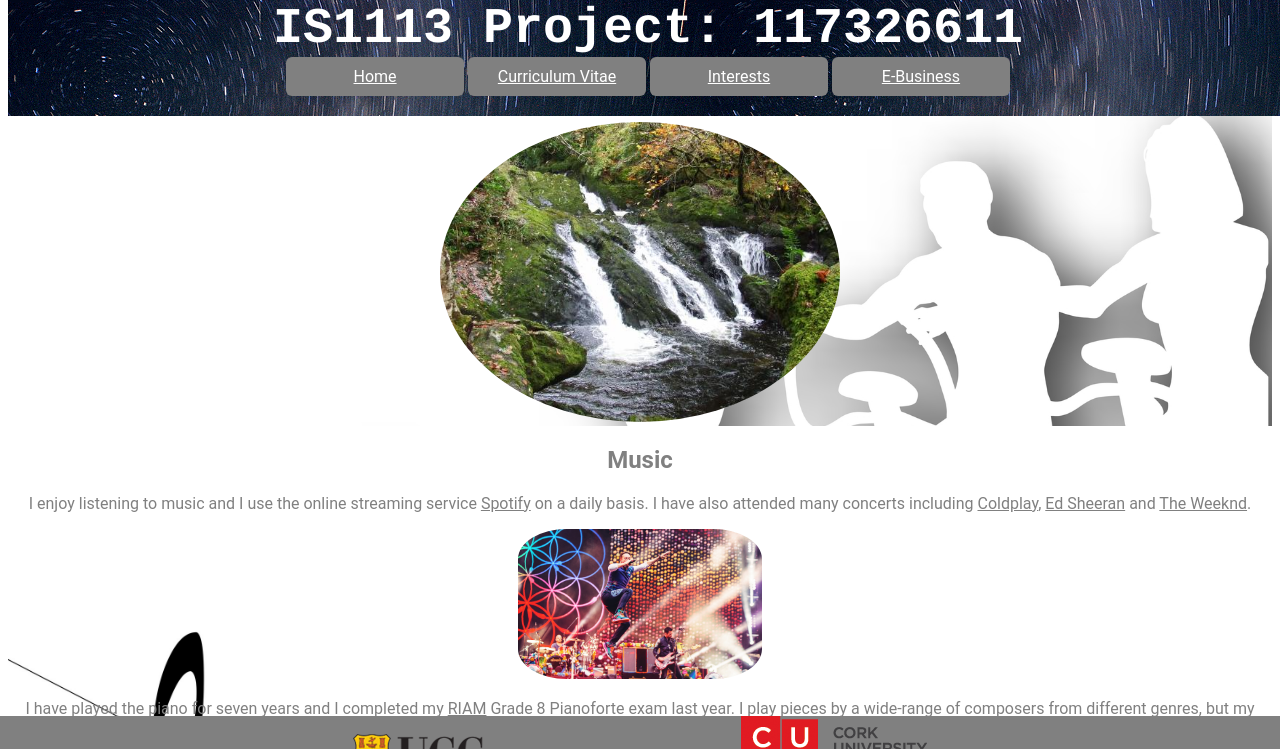
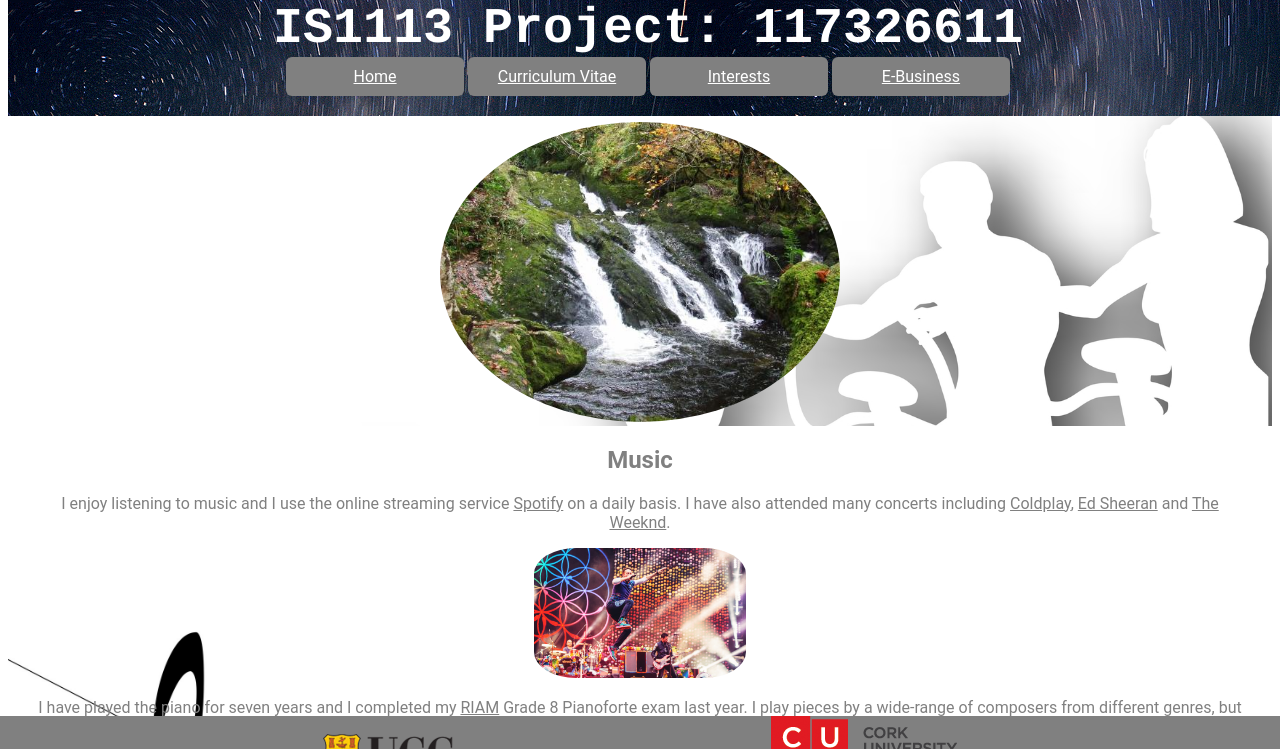
Before and after one commit to CaoimheMcCarthy/is1113117326611, a PHP site: page /interests/sports.html in a window 1280 px wide. Shown: the top 749 px of the page. Run offline with PHP 8.4, Linux system fonts and the light colour scheme; some libraries are stand-ins or nearby versions.

Commit message:
pushing to github

```diff
--- a/ebusiness/Ebus3.php
+++ b/ebusiness/Ebus3.php
@@ -70,7 +70,7 @@ session_start();
         <div class="pagecontent">
         <div id="translate">
         <div id="receipt" style="text-align:center">
-            <h2 style="background-color: grey; color: white">Cloud Services Receipt</h2>
+            <h2 style="background-color: grey; color: white">Cloud Computing Ltd. Sales Receipt</h2>
 
 
              <?php echo "Thank you" . $_POST["user_name"]; ?>
--- a/interests/sports.html
+++ b/interests/sports.html
@@ -53,6 +53,11 @@
 
             a{
                 color: grey;
+            }
+
+            p{
+                margin-left: 30px;
+                margin-right: 30px;
             }
 
             img:hover {
@@ -156,14 +161,14 @@
     <p>I enjoy listening to music and I use the online streaming service <a href="https://www.spotify.com/ie/">Spotify</a> on a daily basis. I have also attended many concerts including
      <a href="http://coldplay.com/">Coldplay</a>, <a href="http://www.edsheeran.com/NATour2018?ref=https://www.google.ie/">Ed Sheeran</a> and
      <a href="https://www.theweeknd.com/">The Weeknd</a>.</p>
-     <img src="../images/coldplay.jpg" style="height:150px;width:auto;align:center;border-radius:20%" alt="coldplay">
+     <img src="../images/coldplay.jpg" style="height:130px;width:auto;align:center;border-radius:20%" alt="coldplay">
     <p>I have played the piano for seven years and I completed my <a href="http://www.riam.ie/">RIAM</a>
     Grade 8 Pianoforte exam last year. I play pieces by a wide-range of composers from different genres, but my favourite
     is the Italian composer <a href="http://www.ludovicoeinaudi.com/">Ludovico Einaudi</a> and his contemporary classic works
     such as 'Elegy for the Arctic' and 'Divenire'.</p>
-    <iframe width="427" height="240" src="https://www.youtube.com/embed/2DLnhdnSUVs" frameborder="0" allow="autoplay; encrypted-media" allowfullscreen></iframe>
+    <iframe width="285" height="160" src="https://www.youtube.com/embed/2DLnhdnSUVs" frameborder="0" allow="autoplay; encrypted-media" allowfullscreen></iframe>
      <br/>
-
+     <a role="btn" class="btn" href="travel.html" style="margin-left:80%">Next</a>
 
     <footer align="center">
     <a id="f1" href="https://ucc.ie">
--- a/interests/travel.html
+++ b/interests/travel.html
@@ -244,7 +244,8 @@
     </div>
 
         <p style="font-size:20px">I have been to Italy a total of six times with my family over the past number of years. We have visited several
-        different parts of the country, including Venice in the North, along with Florence and Rome which are further south.
+        different parts of the country, including the canals of Venice in the North, along with Florence, a rich in history and culture from times
+        such as when it was the heart of The Renaissance period, and the capital Rome which are both further south.
         </p>
         <br/>
 
```
